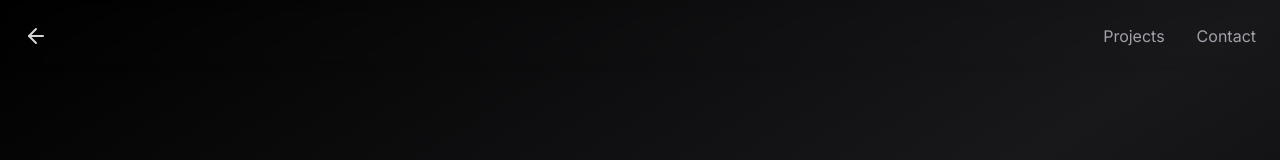
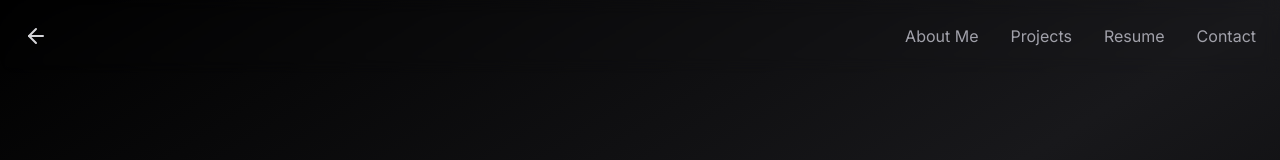
Before and after one commit to adamwins/nextjsport, a Next.js app: page /contact in a window 1280 px wide. Shown: the top 160 px of the page. Built offline with nearby package versions, Linux system fonts and the light colour scheme; no server answers; what tailwindcss-debug-screens would draw is missing.

Commit message:
Added to about me, as well as created a resume page

```diff
--- /dev/null
+++ b/app/aboutme/page.tsx
@@ -0,0 +1,28 @@
+"use client";
+
+import Link from "next/link";
+import { Navigation } from "../components/nav";
+
+export default function AboutMe() {
+    return (
+        <div className="min-h-screen bg-gradient-to-tl from-zinc-900/0 via-zinc-900 to-zinc-900/0 text-white flex flex-col justify-center">
+            <Navigation />
+            <div className="container mx-auto px-4 py-10 flex justify-center items-center">
+                <div className="bg-zinc-800/70 p-8 rounded-lg shadow-lg flex items-center space-x-8">
+                    <div className="flex-1 text-center">
+                        <p className="text-lg mb-4">
+                            Hello! I'm Adam, a passionate developer with experience in full-stack development. I enjoy creating beautiful and functional websites and applications.
+                        </p>
+                        <p className="text-lg mb-4">
+                            With a background in Computer Science, I have a keen eye for detail and a deep understanding of the latest web technologies. I love working on projects that challenge me and allow me to learn new skills.
+                        </p>
+                        <p className="text-lg">
+                            When I'm not coding, you can find me reading, or at the gym. Feel free to <Link href="/contact" className="text-black-400 bold">reach out </Link>.
+                        </p>
+                    </div>
+                    <img src="/aboutme.png" alt="Adam Winfield-Smith" className="rounded-full w-32 h-33 object-cover" />
+                </div>
+            </div>
+        </div>
+    );
+}
--- a/app/components/nav.tsx
+++ b/app/components/nav.tsx
@@ -26,14 +26,30 @@ export const Navigation: React.FC = () => {
 						: "bg-zinc-900/500  border-zinc-800 "
 				}`}
 			>
+
 				<div className="container flex flex-row-reverse items-center justify-between p-6 mx-auto">
 					<div className="flex justify-between gap-8">
+
+						<Link
+							href="/aboutme"
+							className="duration-200 text-zinc-400 hover:text-zinc-100"
+						>
+							About Me
+						</Link>
+
 						<Link
 							href="/projects"
 							className="duration-200 text-zinc-400 hover:text-zinc-100"
 						>
 							Projects
 						</Link>
+						<Link
+							href="/resume"
+							className="duration-200 text-zinc-400 hover:text-zinc-100"
+						>
+							Resume
+						</Link>
+
 						<Link
 							href="/contact"
 							className="duration-200 text-zinc-400 hover:text-zinc-100"
--- a/app/page.tsx
+++ b/app/page.tsx
@@ -4,8 +4,9 @@ import TypedHome from "./components/typed";
 
 
 const navigation = [
-  { name: "About Me", href: "/aboutMe"},
+  { name: "About Me", href: "/aboutme"},
   { name: "Projects", href: "/projects" },
+  { name: "Resume", href: "/resume"},
   { name: "Contact Me", href: "/contact" },
 
 ];
--- /dev/null
+++ b/app/resume/page.tsx
@@ -0,0 +1,20 @@
+import { Navigation } from "../components/nav";
+
+export default function Resume() {
+    return (
+        <div className="min-h-screen bg-gradient-to-tl from-zinc-900/0 via-zinc-900 to-zinc-900/0 text-white flex flex-col justify-center">
+            <Navigation />
+            <div className="container mx-auto px-4 py-10 justify-center">
+                <div className="bg-zinc-800/70 p-8 rounded-lg shadow-lg space-x-8">
+                    <div className="text-center">
+                        <iframe
+                            src="/resume.pdf"
+                            title="Resume"
+                            style={{ width: "100%", height: "700px" }}
+                        ></iframe>
+                    </div>
+                </div>
+            </div>
+        </div>
+    );
+}
```
Also changed, not shown: public/aboutme.png (added), 1 other file (tests, documents, lock files or other folders).
